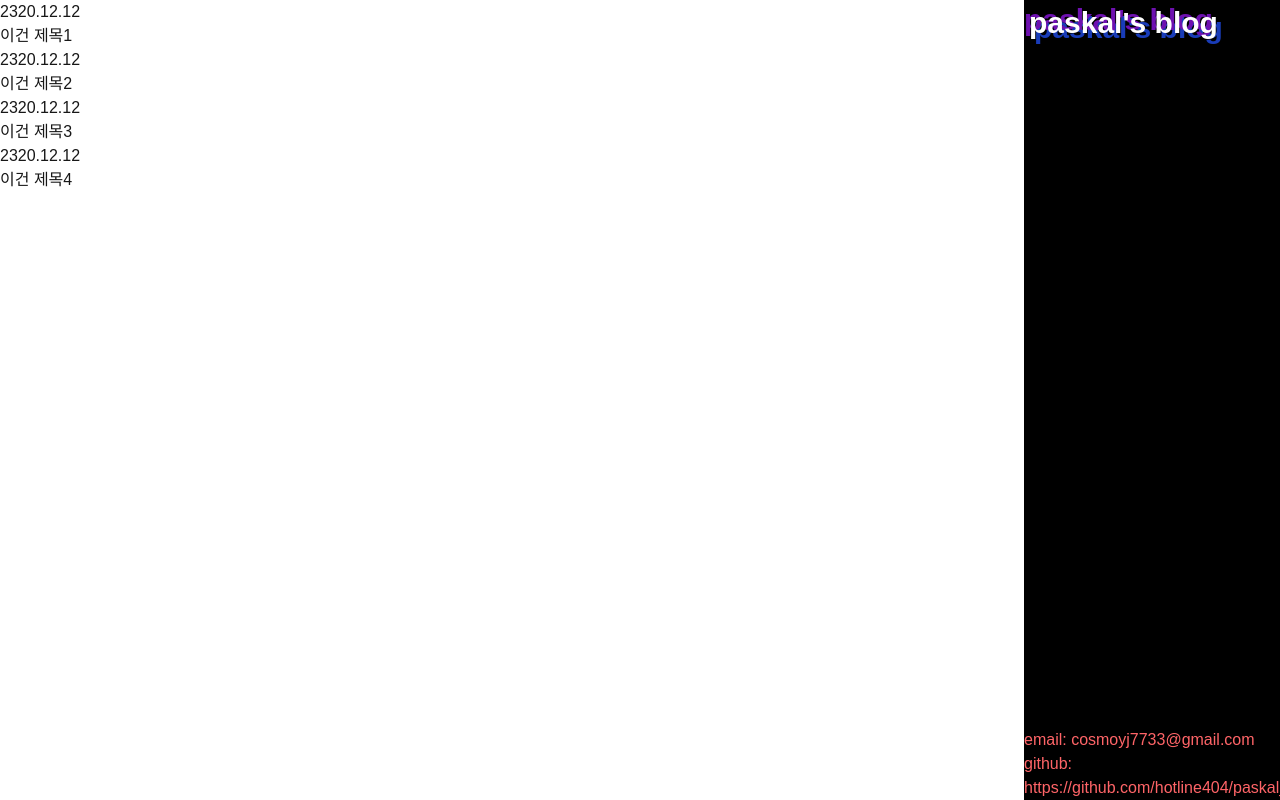
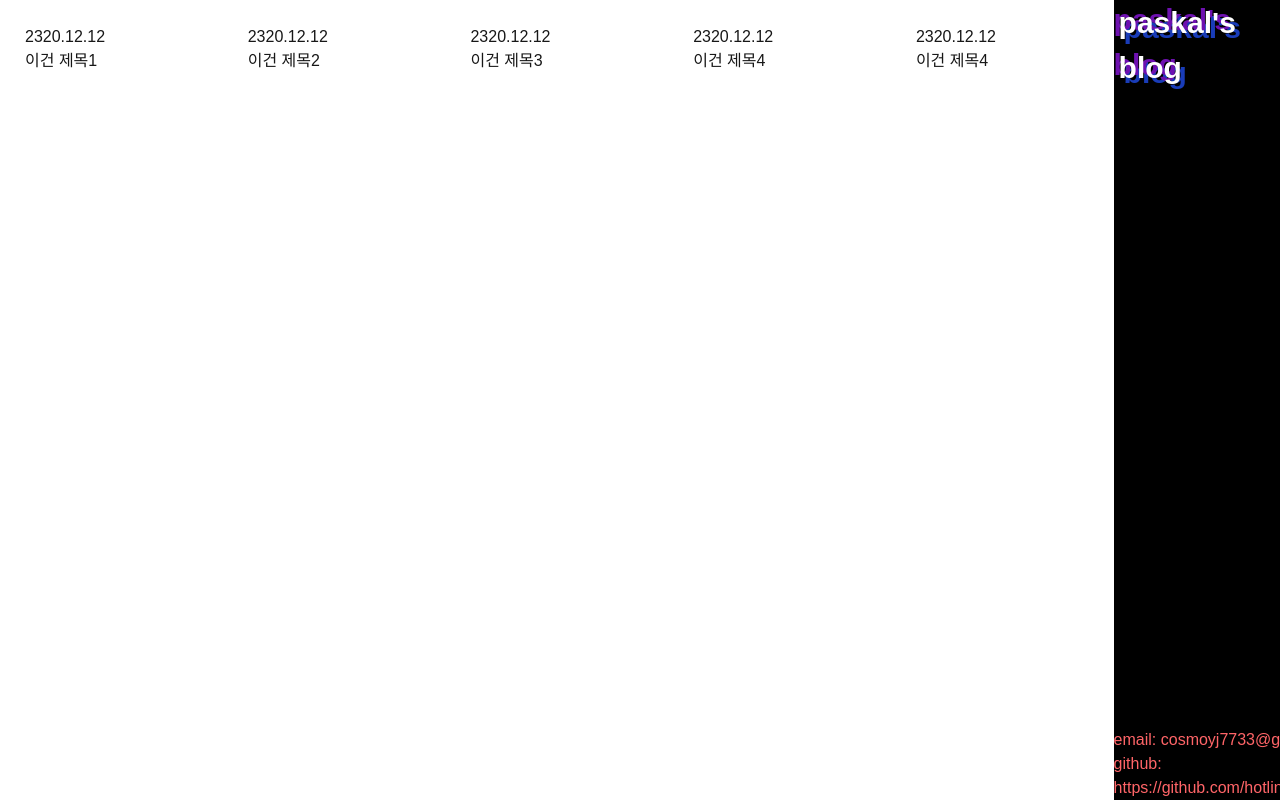
Before and after one commit to hotline404/paskal_blog, a Next.js app in the folder blog/: page /pages/listPage in a window 1280 px wide. Built offline with nearby package versions, Linux system fonts and the light colour scheme.

Commit message:
feat: list page style1

```diff
--- a/blog/app/layout.js
+++ b/blog/app/layout.js
@@ -18,9 +18,9 @@ export const metadata = {
 
 export default function RootLayout({ children }) {
   return (
-    <html lang="en">
+    <html lang="en" className="w-[100%] h-screen">
       <body
-        className={`${geistSans.variable} ${geistMono.variable} antialiased`}
+        className={`${geistSans.variable} ${geistMono.variable} antialiased w-[100%] h-screen`}
       >
         {children}
       </body>
--- a/blog/app/pages/layout.js
+++ b/blog/app/pages/layout.js
@@ -1,9 +1,9 @@
 import Headers from "@/components/common/Headers";
 export default function layout({ children }) {
   return (
-    <div>
+    <div className="h-[100%]">
       {children}
-      <aside className="fixed top-0 right-0 z-40 w-64 h-screen transition-transform -translate-x-full sm:translate-x-0 bg-black text-red-400">
+      <aside className="fixed top-0 right-0 z-40 w-[13%] h-screen transition-transform -translate-x-full sm:translate-x-0 bg-black text-red-400 ">
         <Headers />
       </aside>
     </div>
--- a/blog/app/pages/listPage/components/List.jsx
+++ b/blog/app/pages/listPage/components/List.jsx
@@ -31,6 +31,12 @@ const dummy_data = [
     id: "asdfasa13332128931444"
   },
 
+  {
+    date: "2320.12.12",
+    title: "이건 제목4",
+    tag: ["asdf", "aasdf", "asdf", "asdf"],
+    id: "asdfasa13332128931444"
+  },
 ]
 
 function List() {
@@ -38,10 +44,10 @@ function List() {
   const data = dummy_data;
 
   return data ? (
-    <ol>
+    <ol className='h-[100%] w-[100%] flex'>
       {data.map(item => {
         return (
-          <li key={item.id}>
+          <li key={item.id} className='h-[20%] w-[100%]'>
             <ListCard item={item} />
           </li>
         )
--- a/blog/app/pages/listPage/components/ListCard.jsx
+++ b/blog/app/pages/listPage/components/ListCard.jsx
@@ -5,7 +5,7 @@ import React from 'react'
 function ListCard({ item }) {
 
   return item ? (
-    <div>
+    <div className='rounded-2xl border-white border-1 m-6 w-[70%] h-[50%]'>
       <p>{item.date}</p>
       <h3>{item.title}</h3>
       <h4>{item.tags}</h4>
--- a/blog/app/pages/listPage/page.jsx
+++ b/blog/app/pages/listPage/page.jsx
@@ -4,7 +4,7 @@ import List from './components/List';
 //리스트 페이지 ( 랜더링 컴포넌트, 서버 컴포넌트 )
 function page () {
   return (
-    <div>
+    <div className='w-[87%] h-[100%] flex'>
       <List />
     </div>
   )
--- a/blog/components/UI/CustomLogo.jsx
+++ b/blog/components/UI/CustomLogo.jsx
@@ -4,11 +4,11 @@ import React from "react";
 function CustomLogo(props) {
   //이후 글리치 효과 적용 예정
   return (
-    <div className="relative h-screen">
+    <div className="relative h-screen content-center">
       <h1 className="text-white text-[30px] top-[0rem] left-[5px] absolute font-bold z-50">
         {props.children}
       </h1>
-      <h1 className=" text-blue-800 text-[30px] top-[0.3rem] left-[10px] font-bold absolute z-0">
+      <h1 className="text-blue-800 text-[30px] top-[0.3rem] left-[10px] font-bold absolute z-0">
         {props.children}
       </h1>
       <h1 className="text-purple-800 text-[30px] top-[-0.2rem] left-[0px] font-bold absolute z-10">
```
